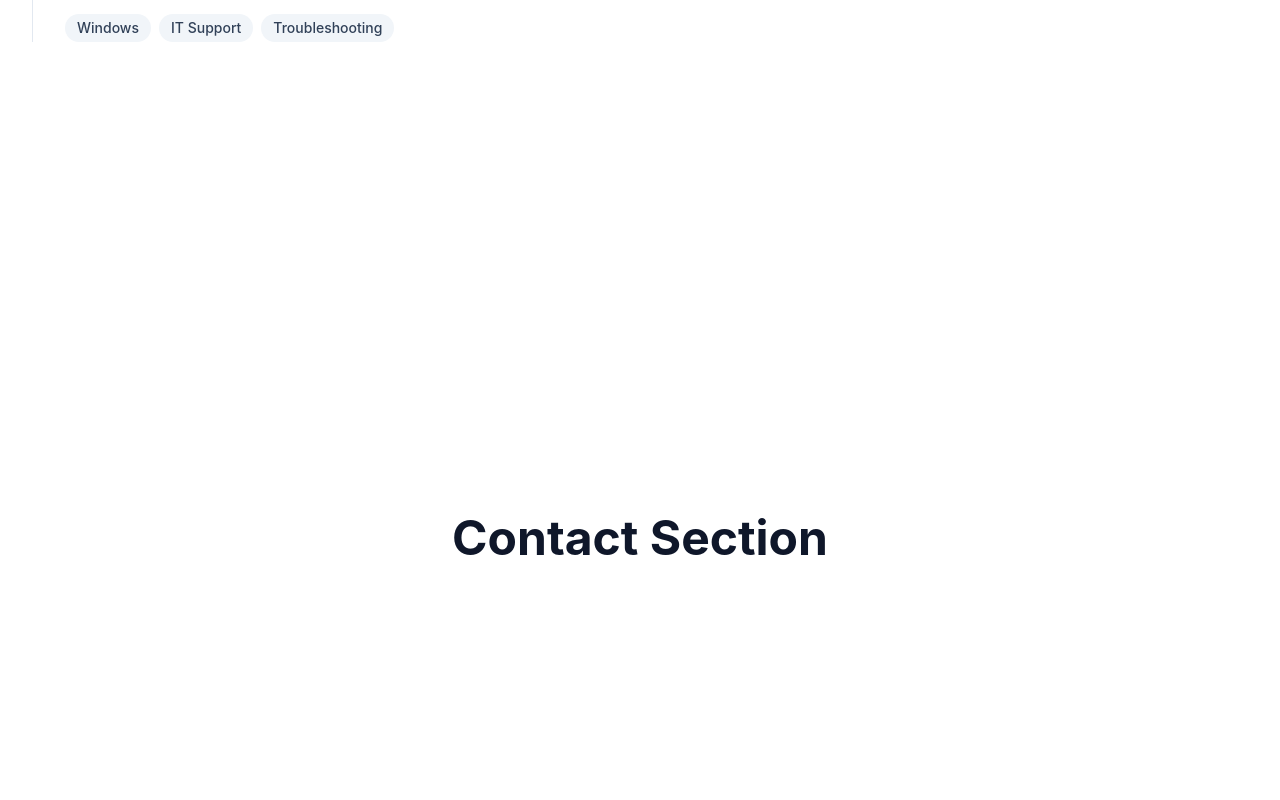
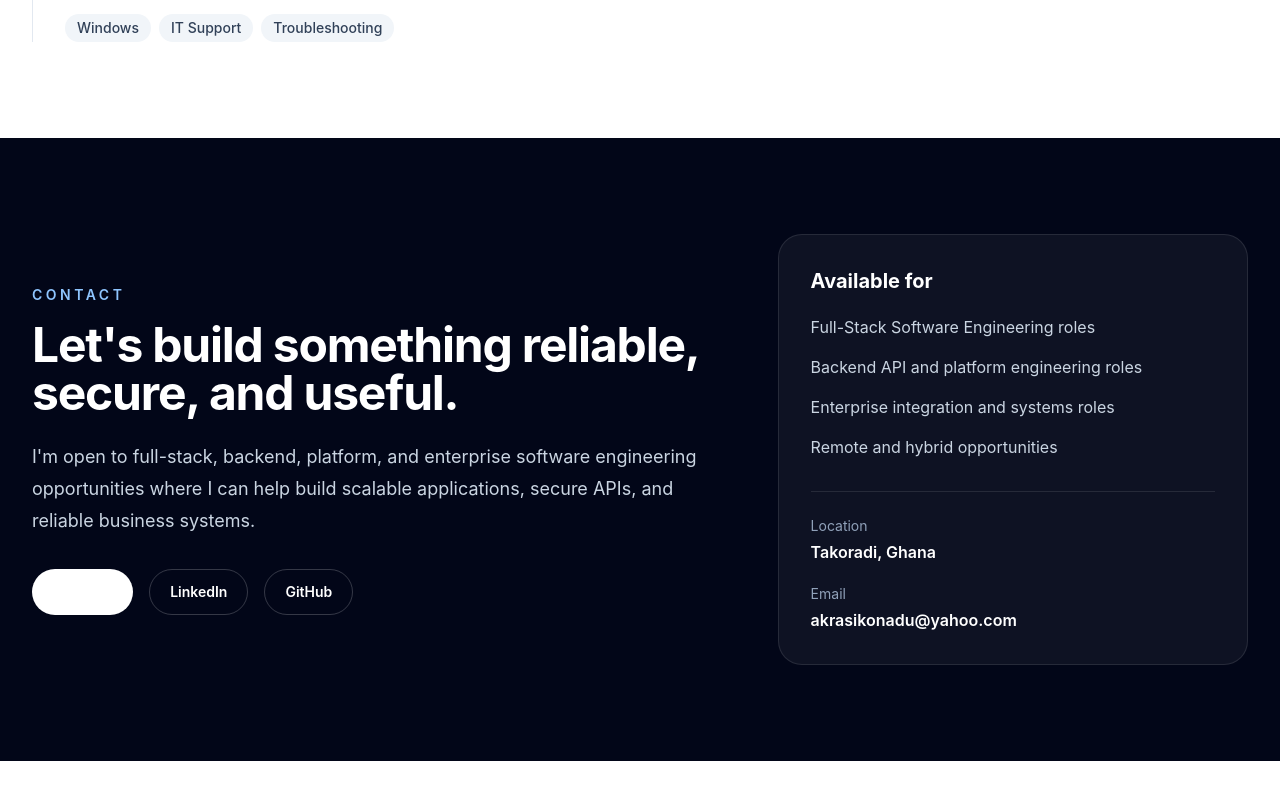
Before and after one commit to obibaadoma/derek-konadu, a React (Vite) app: page / in a window 1280 px wide. Shown: the part 6457-7257 px from the top of the page. Built offline with nearby package versions, Linux system fonts and the light colour scheme.

Commit message:
feat: add contact section

```diff
--- a/src/components/sections/Contact.tsx
+++ b/src/components/sections/Contact.tsx
@@ -1,10 +1,76 @@
+import Container from "../layout/Container";
+import Button from "../ui/Button";
+import { personalInfo } from "../../data";
+
 const Contact = () => {
   return (
-    <section
-      id="contact"
-      className="flex h-screen items-center justify-center bg-white"
-    >
-      <h1 className="text-5xl font-bold">Contact Section</h1>
+    <section id="contact" className="bg-slate-950 py-24 text-white">
+      <Container>
+        <div className="grid gap-10 lg:grid-cols-[1.2fr_0.8fr] lg:items-center">
+          <div>
+            <p className="text-sm font-semibold uppercase tracking-[0.25em] text-blue-300">
+              Contact
+            </p>
+
+            <h2 className="mt-4 text-4xl font-bold tracking-tight sm:text-5xl">
+              Let&apos;s build something reliable, secure, and useful.
+            </h2>
+
+            <p className="mt-6 max-w-3xl text-lg leading-8 text-slate-300">
+              I&apos;m open to full-stack, backend, platform, and enterprise
+              software engineering opportunities where I can help build scalable
+              applications, secure APIs, and reliable business systems.
+            </p>
+
+            <div className="mt-8 flex flex-wrap gap-4">
+              <Button
+                href={`mailto:${personalInfo.email}`}
+                className="bg-white text-slate-950 hover:bg-slate-200"
+              >
+                Email Me
+              </Button>
+
+              <Button
+                href={personalInfo.linkedin}
+                className="border border-white/20 text-white hover:bg-white/10"
+              >
+                LinkedIn
+              </Button>
+
+              <Button
+                href={personalInfo.github}
+                className="border border-white/20 text-white hover:bg-white/10"
+              >
+                GitHub
+              </Button>
+            </div>
+          </div>
+
+          <div className="rounded-3xl border border-white/10 bg-white/5 p-8">
+            <h3 className="text-xl font-bold">Available for</h3>
+
+            <ul className="mt-5 space-y-4 text-slate-300">
+              <li>Full-Stack Software Engineering roles</li>
+              <li>Backend API and platform engineering roles</li>
+              <li>Enterprise integration and systems roles</li>
+              <li>Remote and hybrid opportunities</li>
+            </ul>
+
+            <div className="mt-8 border-t border-white/10 pt-6">
+              <p className="text-sm text-slate-400">Location</p>
+              <p className="mt-1 font-semibold">{personalInfo.location}</p>
+
+              <p className="mt-5 text-sm text-slate-400">Email</p>
+              <a
+                href={`mailto:${personalInfo.email}`}
+                className="mt-1 block font-semibold text-blue-300 hover:text-blue-200"
+              >
+                {personalInfo.email}
+              </a>
+            </div>
+          </div>
+        </div>
+      </Container>
     </section>
   );
 };
--- a/src/data/personal.ts
+++ b/src/data/personal.ts
@@ -4,7 +4,7 @@ export const personalInfo = {
   location: "Takoradi, Ghana",
   email: "akrasikonadu@yahoo.com",
   github: "https://github.com/obibaadoma",
-  linkedin: "https://www.linkedin.com/in/derek-akrasi-konadu-187453151/",
+  linkedin: "https://www.linkedin.com/in/derek-konadu-187453151/",
 
   summary:
     "Full-Stack Software Engineer with experience building scalable web applications, enterprise integrations, backend APIs, and secure transaction-driven systems.",
```
